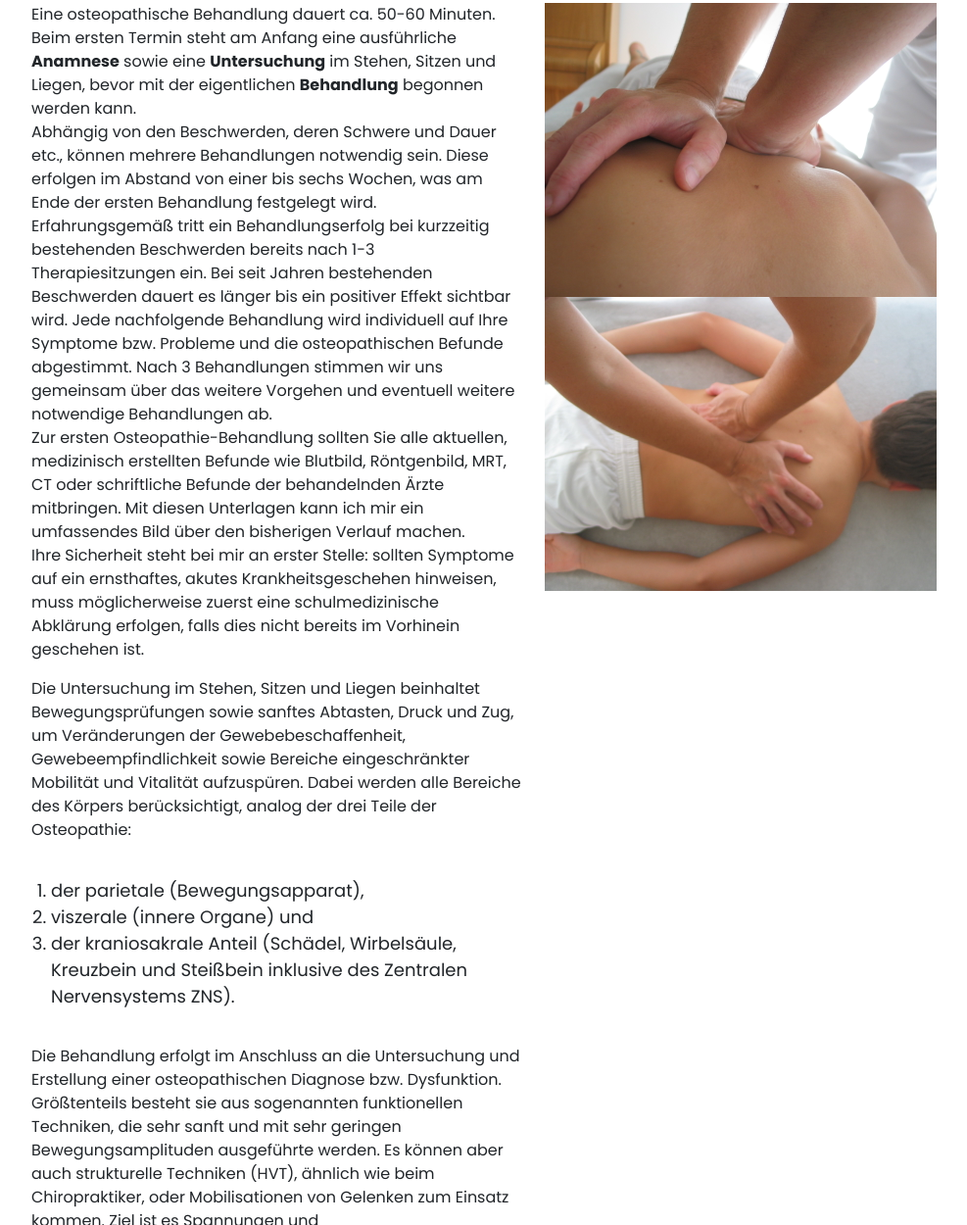
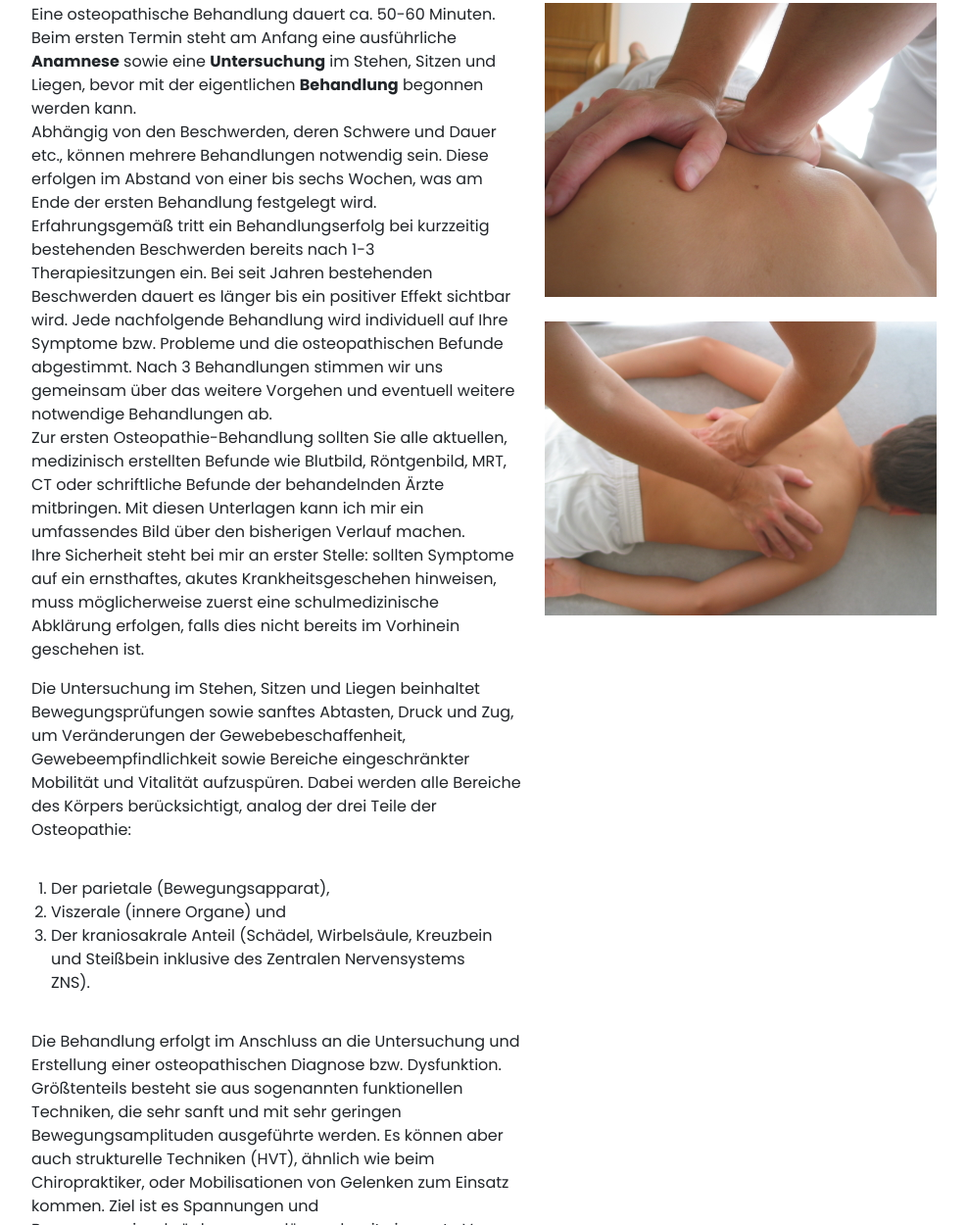
Before and after one commit to clove20123/Campos-Osteopathie, a plain HTML site: page ablauf.html in a window 1280 px wide. Shown: the part 477-1727 px from the top of the page at 98% size, without its empty margins (96-1083 px from the left). Drawn offline with nearby package versions, Linux system fonts and the light colour scheme.

Commit message:
padding changes on pics

```diff
--- a/ablauf.html
+++ b/ablauf.html
@@ -51,16 +51,16 @@
           </p>
           <p>Die Untersuchung im Stehen, Sitzen und Liegen beinhaltet Bewegungsprüfungen sowie sanftes Abtasten, Druck und Zug, um Veränderungen der Gewebebeschaffenheit, Gewebeempfindlichkeit sowie Bereiche eingeschränkter Mobilität und Vitalität aufzuspüren. Dabei werden alle Bereiche des Körpers berücksichtigt, analog der drei Teile der Osteopathie: </p>
           <ol>
-            <li>der parietale (Bewegungsapparat), </li>
-            <li>viszerale (innere Organe) und </li>
-            <li>der kraniosakrale Anteil (Schädel, Wirbelsäule, Kreuzbein und Steißbein inklusive des Zentralen Nervensystems ZNS).</li>
+            <li>Der parietale (Bewegungsapparat), </li>
+            <li>Viszerale (innere Organe) und </li>
+            <li>Der kraniosakrale Anteil (Schädel, Wirbelsäule, Kreuzbein und Steißbein inklusive des Zentralen Nervensystems ZNS).</li>
           </ol>
           <p>Die Behandlung erfolgt im Anschluss an die Untersuchung und Erstellung einer osteopathischen Diagnose bzw. Dysfunktion. Größtenteils besteht sie aus sogenannten funktionellen Techniken, die sehr sanft und mit sehr geringen Bewegungsamplituden ausgeführte werden. Es können aber auch strukturelle Techniken (HVT), ähnlich wie beim Chiropraktiker, oder Mobilisationen von Gelenken zum Einsatz kommen. Ziel ist es Spannungen und Bewegungseinschränkungen zu lösen, damit eine gute Ver- und Entsorgung des Gewebes stattfinden kann (Durchblutung, venöser und Lymphabfluss) und die Selbstheilungskräfte des Körpers ungehindert zum Zug kommen können. Für diesen Prozess braucht es Zeit, so dass es meist sinnvoll ist, einen gewissen Abstand bis zur nächsten Behandlung einzuhalten.</p>
           <p>Als „Nebenwirkung“ der Osteopathie können in den ersten Tagen muskelkaterähnliche Beschwerden auftreten. Am Tag der Behandlung tritt häufig eine ausgeprägte Erschöpfung auf. Daher würde ich Ihnen empfehlen, sich im Anschluss an die Behandlung nicht zu viel vorzunehmen, sondern sich etwas Ruhe zu gönnen, und viel Flüssigkeit - am besten in Form von Wasser oder Tee - zu sich zu nehmen.</p>
        </div>
        <div class="col-lg-6 col-sm-12">
-         <img src="img/ablauf1.jpeg" style="width: 80%;">
-         <img src="img/ablauf2.jpeg" style="width: 80%;">
+         <img class="ablauf-pic" src="img/ablauf1.jpeg" style="width: 80%;">
+         <img class="ablauf-pic" src="img/ablauf2.jpeg" style="width: 80%;">
 
        </div>
      </div>
--- a/styles.css
+++ b/styles.css
@@ -213,6 +213,11 @@ nav .fas {
   padding-bottom: 50px;
 }
 
+.ost-pic {
+  width: 100%;
+  padding-bottom: 5%;
+}
+
 .ost-col {
 
   padding: 30px 2px;
@@ -270,6 +275,7 @@ nav .fas {
 
 .about-me-pic {
   width: 80%;
+  padding-bottom: 5%;
 }
 
 .about-col p {
@@ -376,8 +382,9 @@ padding-bottom: 5%;
   padding: 30px 2px;
 }
 
-.ablauf-col img {
+.ablauf-pic {
   width: 100%;
+  padding-bottom: 5%;
 }
 
 .ablauf-col p {
@@ -393,7 +400,7 @@ padding-bottom: 5%;
 
 .ablauf ol {
   padding: 20px;
-  font-size: 18px;
+
 }
 
 /*---kosten---*/
@@ -483,6 +490,7 @@ padding-bottom: 5%;
 
 .ursprunge-pic {
   width: 100%;
+  padding-bottom: 5%;
 }
 
 .ursprunge-col p {
```
Also changed, not shown: osteopathie.html (+1 -1 lines).
